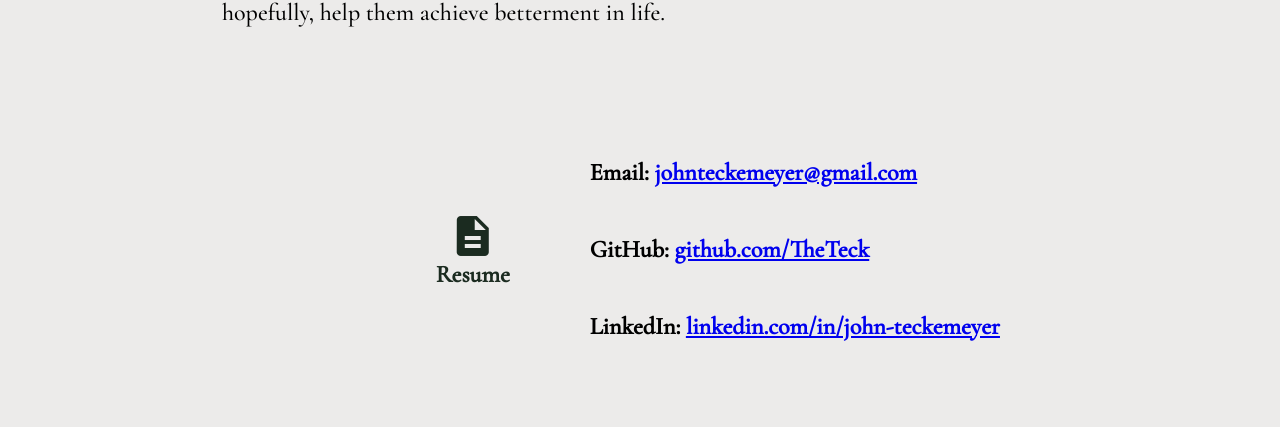
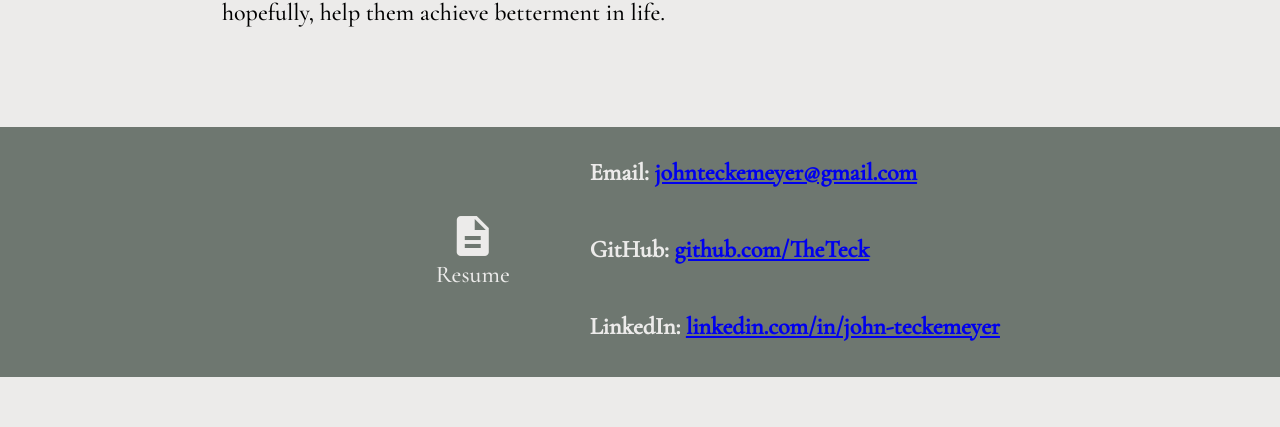
Before and after one commit to TheTeck/Portfolio3, a React (Create React App) app: page / in a window 1280 px wide. Shown: the part 976-1403 px from the top of the page. Built offline with nearby package versions, Linux system fonts and the light colour scheme.

Commit message:
Change background for contact info forsection segregation and adjust text color for readability.

```diff
--- a/src/Components/Contact/Contact.scss
+++ b/src/Components/Contact/Contact.scss
@@ -11,6 +11,9 @@
   font-size: $medium-big-text;
   font-family: $primary-font;
   font-weight: 700;
+  background-color: $primary-color-alpha;
+  height: 400px;
+  padding-top: 3em;
 }
 
 .resume-container {
@@ -29,6 +32,10 @@
   flex-direction: column;
   justify-content: center;
   align-items: center;
+
+  p {
+    color: $secondary-color;
+  }
 }
 
 .resume-container a {
@@ -42,13 +49,13 @@
   flex-direction: column;
   align-items: center;
   justify-content: center;
-  color: $primary-color;
+  color: $secondary-color;
   text-decoration: none;
   height: 100%;
 
   &:focus {
     outline: none;
-    border-bottom: 4px solid $primary-color;
+    border-bottom: 4px solid $secondary-color;
     padding-bottom: 0;
   }
 
@@ -63,13 +70,18 @@
 
 .resume-text {
   font-size: $medium-big-text;
-  font-weight: 700;
+  font-weight: 500;
+}
+
+p a:focus {
+  text-decoration: none;
 }
 
 @media (min-width: 1200px) {
   .contact-container {
     flex-direction: row;
     height: 250px;
+    padding-top: 0;
   }
 
   .resume-container {
--- a/src/Scss/_colors.scss
+++ b/src/Scss/_colors.scss
@@ -1,6 +1,7 @@
 $primary-color: rgb(27, 43, 32);
 $secondary-color: rgb(236, 235, 234);
 $tertiary-color: rgba(250, 250, 249, 0.95);
+$primary-color-alpha: rgba(27, 43, 32, 0.6);
 
 $gradient-highlight: rgba(184, 183, 184, 0.7);
 $gradient-dark: rgba(38, 38, 125, 0);
```
